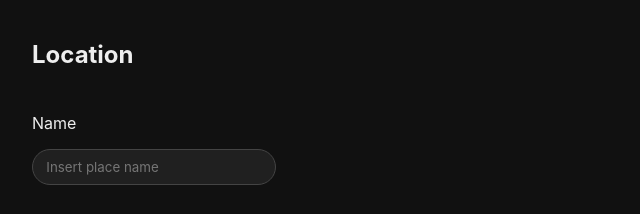
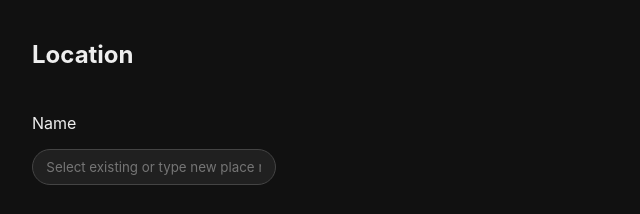
Before and after one commit to MightyCoderX/pollution-images, a website: page public/index.html in a window 1280 px wide. Shown: the part 926-1140 px from the top of the page, 308-948 px from the left. Drawn offline with nearby package versions, Linux system fonts and the light colour scheme; no server answers.

Commit message:
Updated sample form and Readme.md basic form sample

```diff
--- a/public/index.html
+++ b/public/index.html
@@ -39,7 +39,7 @@
 
             <div class="field">
                     <span class="field-label">Name</span>
-                    <input type="text" name="placeName" id="placeName" placeholder="Insert place name" list="places" autocomplete="off">
+                    <input type="text" name="placeName" id="placeName" placeholder="Select existing or type new place name" list="places" autocomplete="off">
                     <datalist id="places"></datalist>
             </div>
 
```
Also changed, not shown: README.md.
